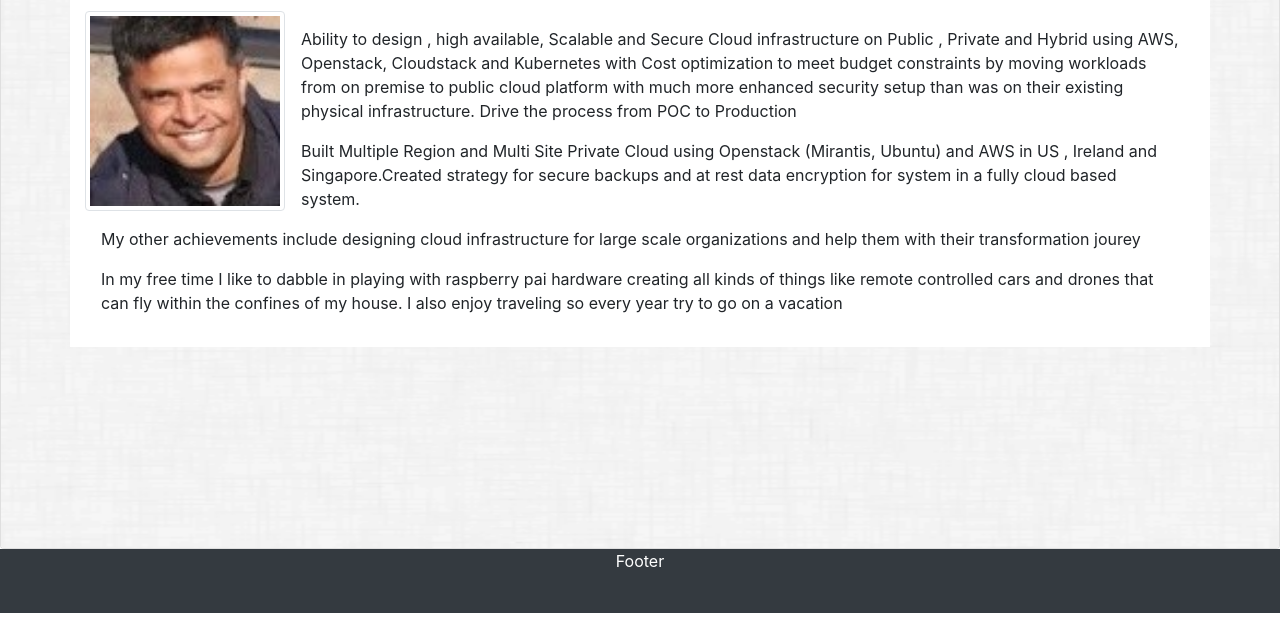
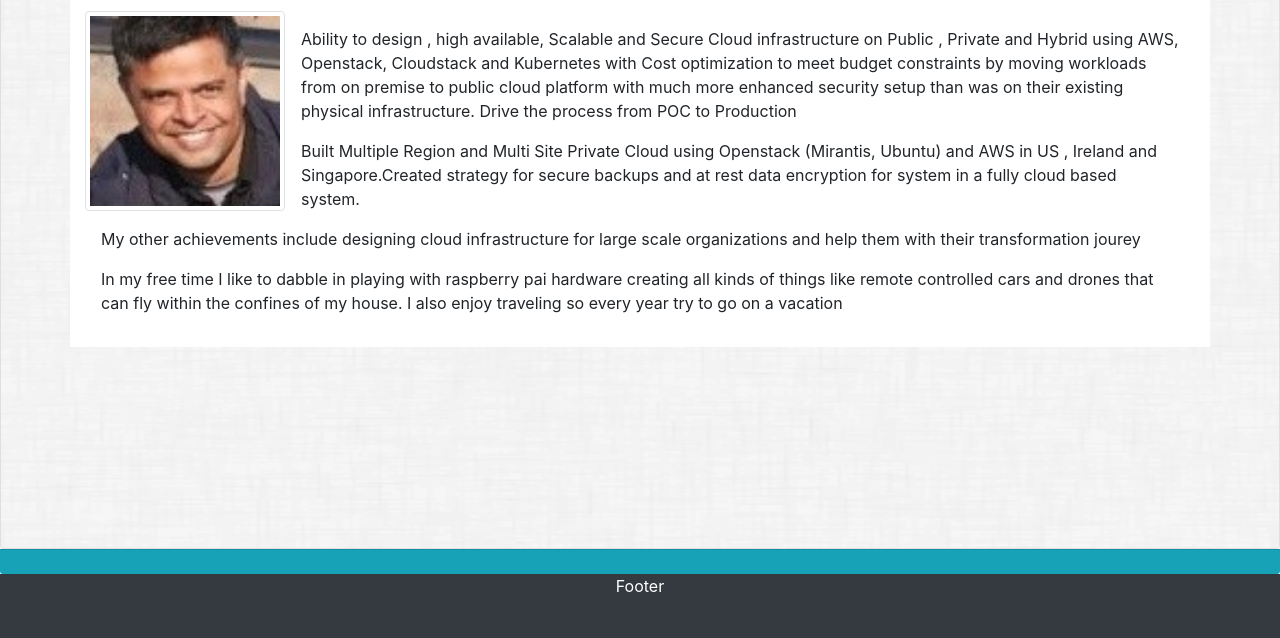
Before and after one commit to kanwarb/Bootstrap-Portfolio, a plain HTML site: page index.html in a window 1280 px wide. Shown: the part 199-837 px from the top of the page. Before the commit the page ends 812 px from the top, so only its background shows below. Drawn offline with nearby package versions, Linux system fonts and the light colour scheme.

Commit message:
Update the index.html add the seperator between footer and body

```diff
--- a/index.html
+++ b/index.html
@@ -76,6 +76,9 @@
                             </div>
                         </div>
                     </div>
+                    <div class="card-footer bg-info">
+
+                    </div>
 
     </section>
     <footer id="foot" class='bg-dark text-white text-center'>Footer</footer>
```
